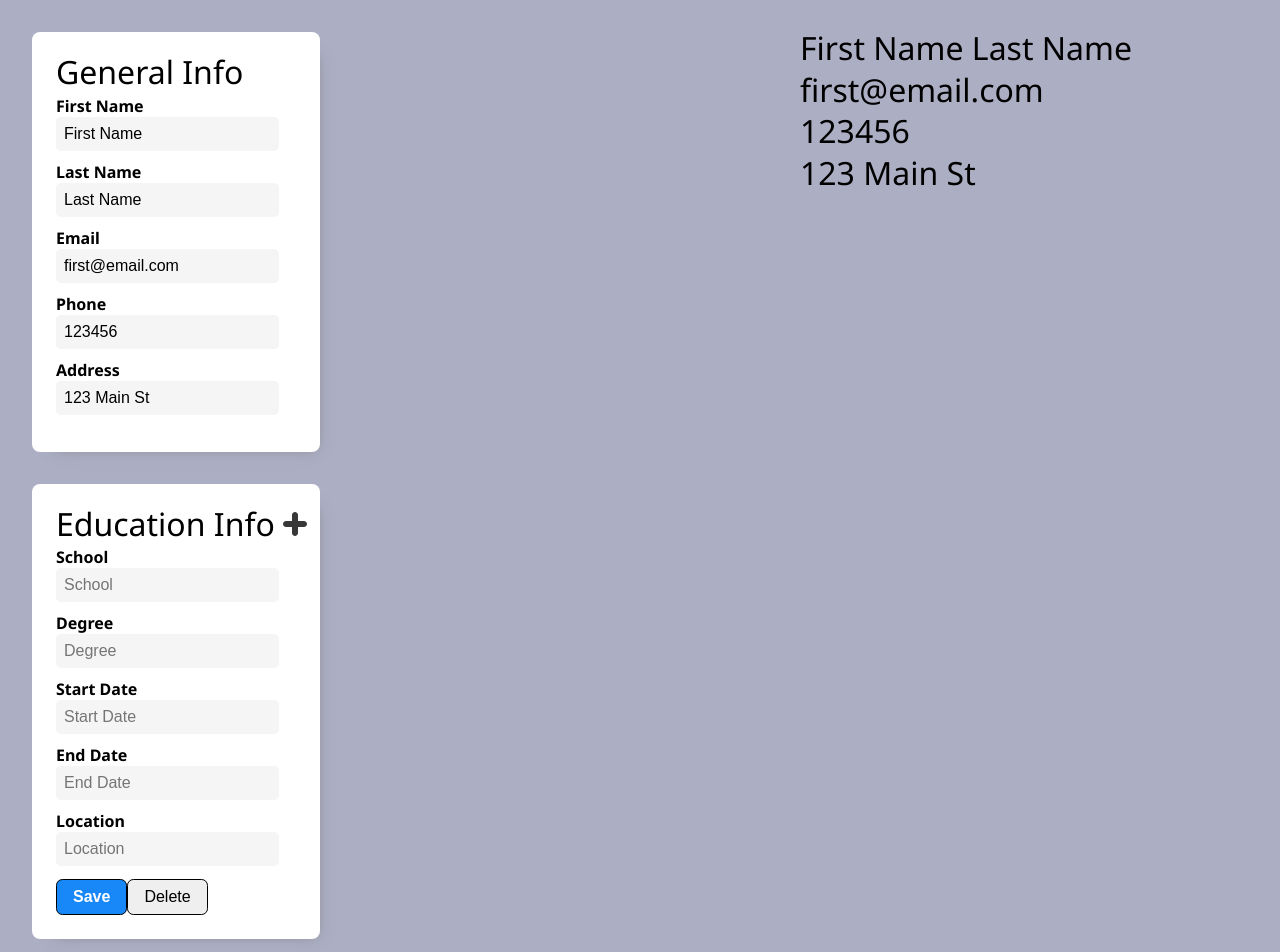
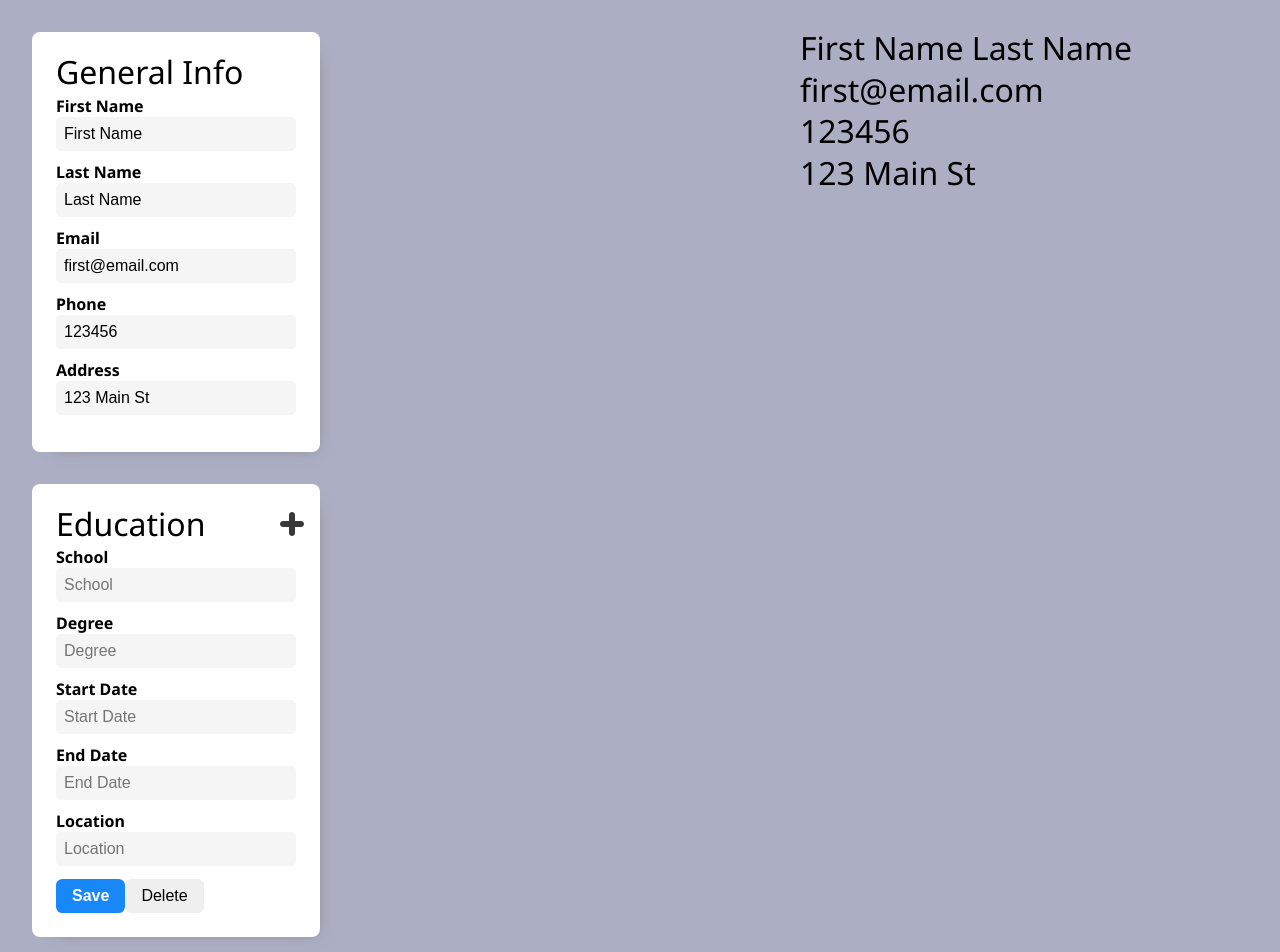
Before and after one commit to ImmaCheetah/cv-app, a React (Vite) app: page / in a window 1280 px wide. Shown: the top 952 px of the page. Built offline with nearby package versions, Linux system fonts and the light colour scheme.

Commit message:
style: add flex placeholder names to move button to the side

```diff
--- a/src/App.jsx
+++ b/src/App.jsx
@@ -160,7 +160,7 @@ function App() {
           />
         </div>
         <div className='education-info-div'>
-          <h2>Education Info</h2>
+          <h2>Education</h2>
           <button className='add-btn' onClick={addEducation}>
             <svg className='add-btn-svg' viewBox="0 0 32 32" version="1.1" xmlns="http://www.w3.org/2000/svg" xmlns:xlink="http://www.w3.org/1999/xlink" xmlns:sketch="http://www.bohemiancoding.com/sketch/ns" fill="#000000"><g id="SVGRepo_bgCarrier" stroke-width="0"></g><g id="SVGRepo_tracerCarrier" stroke-linecap="round" stroke-linejoin="round"></g><g id="SVGRepo_iconCarrier"> <title>plus</title> <desc>Created with Sketch Beta.</desc> <defs> </defs> <g id="Page-1" stroke="none" stroke-width="1" fill="none" fill-rule="evenodd" sketch:type="MSPage"> <g id="Icon-Set-Filled" sketch:type="MSLayerGroup" transform="translate(-362.000000, -1037.000000)" fill="#383838"> <path d="M390,1049 L382,1049 L382,1041 C382,1038.79 380.209,1037 378,1037 C375.791,1037 374,1038.79 374,1041 L374,1049 L366,1049 C363.791,1049 362,1050.79 362,1053 C362,1055.21 363.791,1057 366,1057 L374,1057 L374,1065 C374,1067.21 375.791,1069 378,1069 C380.209,1069 382,1067.21 382,1065 L382,1057 L390,1057 C392.209,1057 394,1055.21 394,1053 C394,1050.79 392.209,1049 390,1049" id="plus" sketch:type="MSShapeGroup"> </path> </g> </g> </g></svg>
           </button>
--- a/src/components/EducationInfo.jsx
+++ b/src/components/EducationInfo.jsx
@@ -4,6 +4,7 @@ export default function EducationInfo(props) {
 
     return (
         <form className="education-info form" >
+            <div className="form-placeholder">
                 {(() => {
                     if (!props.isActive && !props.school) {
                         return <h4>School Name</h4>
@@ -13,6 +14,19 @@ export default function EducationInfo(props) {
                         return <h4>{props.school}</h4>
                     }
                 })()}
+                {
+                    !props.isActive &&
+                    <button
+                        className='edit-btn'
+                        onClick={(e) => {
+                            e.preventDefault()
+                            props.onClick()}
+                        }
+                    >
+                        Edit
+                    </button>
+                }
+            </div>
             {props.isActive &&
             <>
                 <label htmlFor="school">School</label>
@@ -76,17 +90,7 @@ export default function EducationInfo(props) {
                 </button>
             </>
             }
-            {
-                !props.isActive &&
-                <button
-                    onClick={(e) => {
-                        e.preventDefault()
-                        props.onClick()}
-                    }
-                >
-                    Edit
-                </button>
-            }
+
         </form>
     )
 }
--- a/src/components/ExperienceInfo.jsx
+++ b/src/components/ExperienceInfo.jsx
@@ -3,6 +3,7 @@ import '../styles/forms.css'
 export default function ExperienceInfo(props) {
     return (
         <form className="experience-info form" >
+            <div className="form-placeholder">
                 {(() => {
                     if (!props.isActive && !props.company) {
                         return <h4>Company Name</h4>
@@ -12,6 +13,19 @@ export default function ExperienceInfo(props) {
                         return <h4>{props.company}</h4>
                     }
                 })()}
+                {
+                    !props.isActive &&
+                    <button
+                        className='edit-btn'
+                        onClick={(e) => {
+                            e.preventDefault()
+                            props.onClick()}
+                        }
+                    >
+                        Edit
+                    </button>
+                }
+            </div>
             {props.isActive &&
             <>
                 <label htmlFor="company">Company</label>
@@ -86,17 +100,6 @@ export default function ExperienceInfo(props) {
                 </button>
             </>
             }
-            {
-                !props.isActive &&
-                <button
-                    onClick={(e) => {
-                        e.preventDefault()
-                        props.onClick()}
-                    }
-                >
-                    Edit
-                </button>
-            }
         </form>
     )
 }
--- a/src/styles/App.css
+++ b/src/styles/App.css
@@ -87,16 +87,6 @@ h1, h2, h3 {
     margin-bottom: 0.3em;
 }
 
-.general-info-div, .education-info-div, .experience-info-div {
-    background-color: rgb(255, 255, 255);
-    border-radius: 0.5em;
-    box-shadow: 10px 10px 14px -14px rgba(116, 111, 111, 0.75);
-    margin-bottom: 2em;
-    position: relative;
-    padding: 1.5em;
-}
-
-
 
 .main-container {
     display: flex;
--- a/src/styles/button.css
+++ b/src/styles/button.css
@@ -6,7 +6,7 @@ button {
     font-size: 1em;
     border-radius: 0.4em;
     cursor: pointer;
-    border: solid 1px black;
+    /* border: solid 1px black; */
 }
 
 .save-btn {
@@ -18,7 +18,7 @@ button {
 .add-btn {
     position: absolute;
     top: 1.4em;
-    right: 0.3em;
+    right: 0.5em;
     font-size: 1em;
     height: 2.5em;
     width: 2.5em;
@@ -31,3 +31,7 @@ button {
 .add-btn-svg {
     width: 1.5em;
 }
+
+.edit-btn {
+
+}
--- a/src/styles/forms.css
+++ b/src/styles/forms.css
@@ -1,3 +1,23 @@
+.general-info-div, .education-info-div, .experience-info-div {
+    background-color: rgb(255, 255, 255);
+    border-radius: 0.5em;
+    box-shadow: 10px 10px 14px -14px rgba(116, 111, 111, 0.75);
+    margin-bottom: 2em;
+    position: relative;
+    padding: 1.5em;
+}
+
+h4 {
+    font-size: 1.3em;
+    font-weight: bold;
+}
+
+.form-placeholder {
+    display: flex;
+    justify-content: space-between;
+    align-items: center;
+}
+
 .form {
     display: block;
     background-color: rgb(255, 255, 255);
@@ -18,4 +38,5 @@
     font-size: 1em;
     margin-bottom: 0.8em;
     margin-top: 0.2em;
+    width: 100%;
 }
```
Lines whose indentation alone changed are shown as unchanged.
